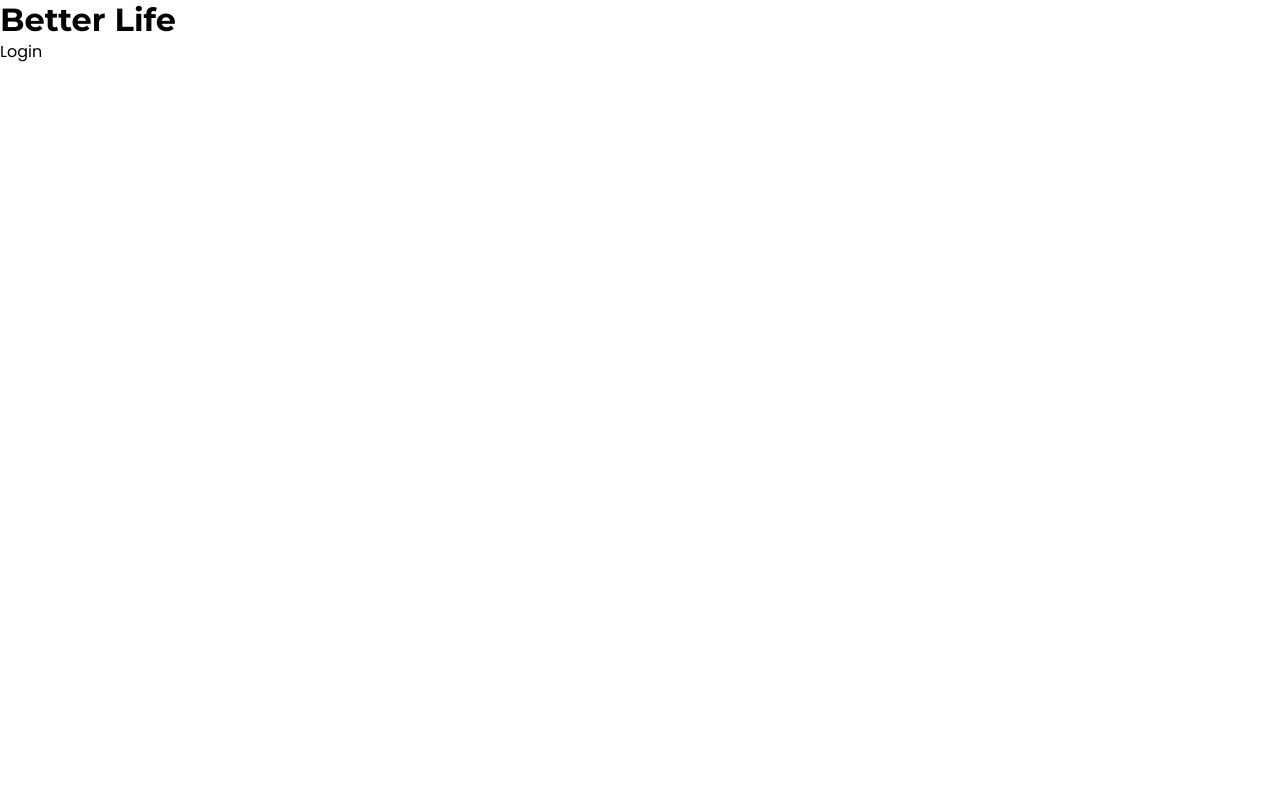
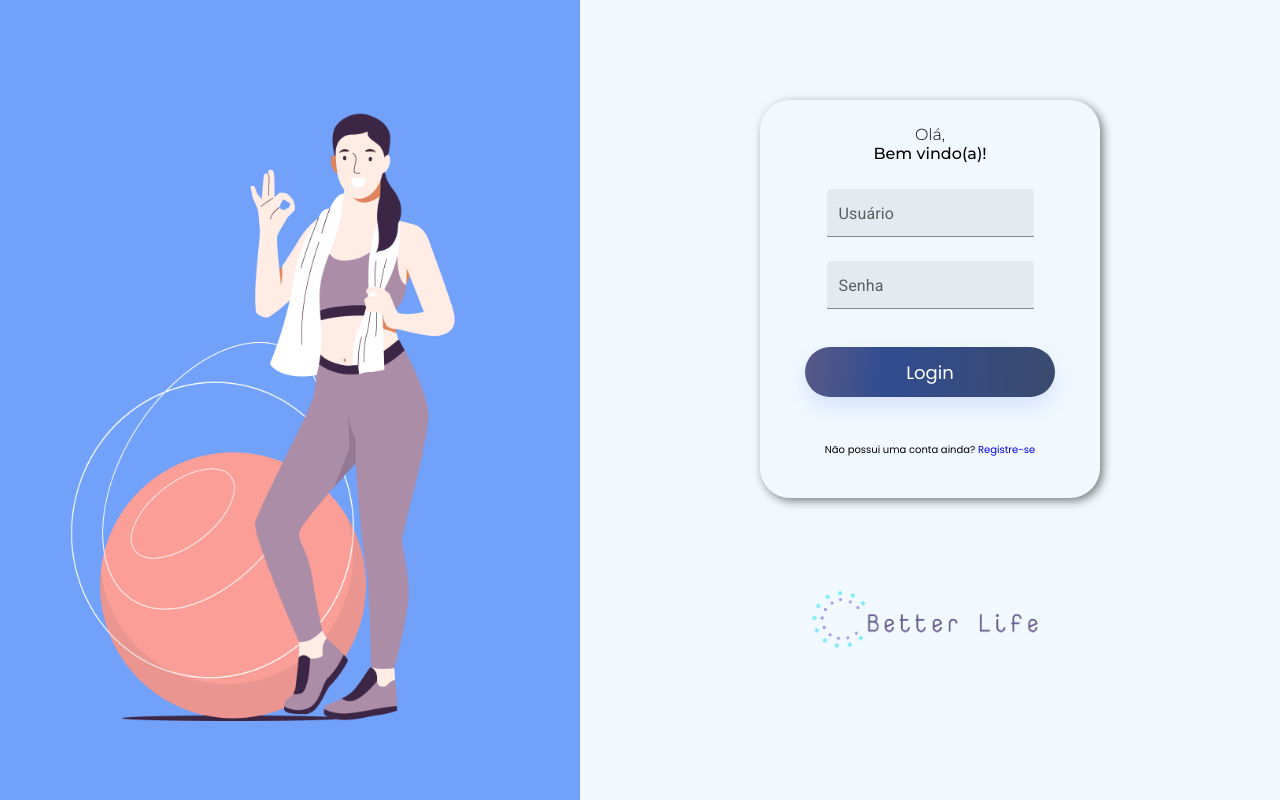
Before and after one commit to ManoelaCunha/better-life-app, a React (Create React App) app: page /login in a window 1280 px wide. Built offline with nearby package versions, Linux system fonts and the light colour scheme.

Commit message:
Feat(pages/login): Stylized login page with authentication function

```diff
--- a/package.json
+++ b/package.json
@@ -3,7 +3,7 @@
   "version": "0.1.0",
   "private": true,
   "dependencies": {
-    "@emotion/react": "^11.4.1",
+    "@emotion/react": "^11.5.0",
     "@emotion/styled": "^11.3.0",
     "@hookform/resolvers": "^2.8.2",
     "@material-ui/core": "^5.0.0-beta.5",
@@ -16,13 +16,15 @@
     "react": "^17.0.2",
     "react-dom": "^17.0.2",
     "react-google-charts": "^3.0.15",
+    "react-hook-form": "^7.17.4",
     "react-hot-toast": "^2.1.1",
     "react-icons": "^4.3.1",
     "react-router-dom": "^5.3.0",
     "react-scripts": "4.0.3",
     "react-toastify": "^8.0.3",
     "styled-components": "^5.3.1",
-    "web-vitals": "^1.0.1"
+    "web-vitals": "^1.0.1",
+    "yup": "^0.32.11"
   },
   "scripts": {
     "start": "react-scripts start",
--- a/public/index.html
+++ b/public/index.html
@@ -17,6 +17,7 @@
   <link rel="preconnect" href="https://fonts.gstatic.com" crossorigin />
   <link href="https://fonts.googleapis.com/css2?family=Montserrat:wght@100;200;300;400;500;600;700&display=swap"
     rel="stylesheet" />
+  <link rel="stylesheet" href="https://fonts.googleapis.com/css?family=Roboto:300,400,500,700&display=swap" />
   <!-- FONTS -->
 
 
--- a/src/App.js
+++ b/src/App.js
@@ -7,7 +7,6 @@ function App() {
     <div>
       <GlobalStyle />
       <div><Toaster /></div>
-      <h1>Better Life</h1>
       <Routes />
     </div>
   )
--- a/src/pages/Homepage/index.js
+++ b/src/pages/Homepage/index.js
@@ -18,8 +18,8 @@ const Homepage = ({ authenticated }) => {
         <img src={Logo} alt="Logo Better Life" />
         <span>Melhore sua vida com hábitos saudáveis</span>
         <div>
-          <Button text="Cadastre"></Button>
-          <Button text="Login">Login</Button>
+          <Button onClick = {() => handleNavigation("/signup")}text="Cadastre"></Button>
+          <Button onClick = {() => handleNavigation("/login")} text="Login">Login</Button>
         </div>
       </Content>
 
--- a/src/pages/Login/index.js
+++ b/src/pages/Login/index.js
@@ -1,9 +1,102 @@
-const Login = () => {
+import { Container, Background, Content, AnimationContainer } from "./style";
+import { Link, Redirect, useHistory } from "react-router-dom";
+import { useForm } from "react-hook-form";
+import * as yup from "yup";
+import { yupResolver } from "@hookform/resolvers/yup";
+import Button from "../../components/Button";
+import api from "../../services/api";
+import { TextField } from "@material-ui/core";
+import Logo from "../../assets/img/logo.png";
+import toast from "react-hot-toast";
+const Login = ({ authenticated, setAuthenticated }) => {
+  const history = useHistory();
+
+  const schema = yup.object().shape({
+    username: yup.string().required("Campo Obrigatório!"),
+    password: yup
+      .string()
+      .min(6, "Minimo de 6 caracteres.")
+      .required("Campo obrigatório!"),
+  });
+  const {
+    register,
+    handleSubmit,
+    formState: { errors },
+  } = useForm({
+    resolver: yupResolver(schema),
+  });
+
+  const onSubmitFunction = (data) => {
+    // Lógica para fazer as requisições / errors
+    console.log(data);
+    api
+      .post("/sessions/", data)
+      .then((response) => {
+        const { access } = response.data;
+        localStorage.setItem("@BetterLife:token", JSON.stringify(access));
+        setAuthenticated(true);
+        return history.push("/dashboard");
+      })
+
+      .catch((_) => {
+        toast.error("Usuário ou senha incorreto");
+      });
+  };
+
+  if (authenticated) {
+    return <Redirect to="dashboard" />;
+  }
+
   return (
-    <div>
-      <h1>Login</h1>
-    </div>
-  )
-}
+    <Container>
+      <Background />
+      <Content>
+        <AnimationContainer>
+          <form onSubmit={handleSubmit(onSubmitFunction)}>
+            <h2>
+              Olá,
+              <br />
+              <span>Bem vindo(a)!</span>
+            </h2>
+            <div>
+              <TextField
+                label="Usuário"
+                margin="normal"
+                variant="filled"
+                size="small"
+                color="primary"
+                {...register("username")}
+                error={!!errors.username}
+                helperText={errors.username?.message}
+              />
+            </div>
+            <div>
+              <TextField
+                label="Senha"
+                margin="normal"
+                variant="filled"
+                size="small"
+                type="password"
+                color="primary"
+                {...register("password")}
+                error={!!errors.password}
+                helperText={errors.password?.message}
+              />
+            </div>
+            <Button  type="submit" text="Login">
+              {" "}
+              Login{" "}
+            </Button>
+            {/* ESPAÇO PARA A FUNCIONALIDADE DE LOGIN COM O GOOGLE */}
+            <p>
+              Não possui uma conta ainda? <Link to="/signup">Registre-se</Link>{" "}
+            </p>
+          </form>
+          <img src={Logo} alt="Logo Better Life" />
+        </AnimationContainer>
+      </Content>
+    </Container>
+  );
+};
 
-export default Login
+export default Login;
--- a/src/pages/Login/style.js
+++ b/src/pages/Login/style.js
@@ -1 +1,74 @@
-import { styled } from "styled-components"
+import styled, { keyframes } from "styled-components";
+import LoginImg from "../../assets/img/ImgLogin.png";
+export const Container = styled.div`
+  height: 100vh;
+  display: flex;
+  align-items: stretch;
+  overflow: hidden;
+`;
+export const Background = styled.div`
+  @media (min-width: 1100px) {
+    flex: 1;
+    background: url(${LoginImg});
+    background-size: 500px;
+    background-color: #72a1f9;
+    background-repeat: no-repeat;
+    background-position: center;
+    height: 100vh;
+  }
+`;
+export const Content = styled.div`
+  display: flex;
+  flex-direction: column;
+  align-items: center;
+  width: 100%;
+  max-width: 700px;
+`;
+const leftAnimation = keyframes`
+from {
+        opacity: 0;
+        transform: translateX(500px);
+    }
+    to {
+        opacity: 1;
+        transform: translateX(0px)
+    }
+`;
+
+export const AnimationContainer = styled.div`
+  display: flex;
+  flex-direction: column;
+  align-items: center;
+  justify-content: center;
+  animation: ${leftAnimation} 1.5s;
+  form {
+    margin: 100px 0;
+    width: 340px;
+    text-align: center;
+    background: var(--whiteCity);
+    padding: 40px;
+    border-radius: 30px;
+    box-shadow: 3px 3px 10px rgba(0, 0, 0, 0.5);
+    button {
+      margin: 20px auto;
+    }
+    p {
+      margin-top: 25px;
+      font-size: 10px;
+    }
+    h2 {
+      margin-top: -15px;
+      margin-bottom: 10px;
+      font-size: 16px;
+      font-weight: 300;
+      span {
+        font-weight: 500;
+      }
+    }
+  }
+  img {
+    margin-top: -25px;
+    width: 250px;
+    opacity: 0.8;
+  }
+`;
--- a/src/providers/Habits/index.js
+++ b/src/providers/Habits/index.js
@@ -1,28 +1,33 @@
-import { createContext, useState } from 'react';
-import toast from 'react-hot-toast';
-import api from '../../services/api';
+import { createContext, useState } from "react";
+import toast from "react-hot-toast";
+import api from "../../services/api";
 
 export const HabitsContext = createContext();
 
 export const HabitProvider = ({ children }) => {
   const [habits, setHabits] = useState([]);
-    const token = 'eyJ0eXAiOiJKV1QiLCJhbGciOiJIUzI1NiJ9.eyJ0b2tlbl90eXBlIjoiYWNjZXNzIiwiZXhwIjoxNjM0OTIxNDMwLCJqdGkiOiI2NWVkY2I5ZDA5MDI0NzdkOGRkNjg4YWFkYjQxN2YwZCIsInVzZXJfaWQiOjE1M30.f5mSz1IpeRJKWtI9xdWObepZrJsG9b1qFTmCnxw6bt4';
+  const token =
+    "eyJ0eXAiOiJKV1QiLCJhbGciOiJIUzI1NiJ9.eyJ0b2tlbl90eXBlIjoiYWNjZXNzIiwiZXhwIjoxNjM0OTIxNDMwLCJqdGkiOiI2NWVkY2I5ZDA5MDI0NzdkOGRkNjg4YWFkYjQxN2YwZCIsInVzZXJfaWQiOjE1M30.f5mSz1IpeRJKWtI9xdWObepZrJsG9b1qFTmCnxw6bt4";
   const header = {
     headers: {
-            Authorization: `Bearer ${token}`
-        }
+      Authorization: `Bearer ${token}`,
+    },
   };
 
   const getHabits = () => {
-        api.get('/habits/personal/', header).then((resp) => {
+    api
+      .get("/habits/personal/", header)
+      .then((resp) => {
         setHabits(resp.data);
       })
       .catch((err) => console.log(err));
   };
 
   const removeHabits = (id) => {
-        api.delete(`/habits/${id}/`, header).then(() => toast.success('Habito deletado com sucesso.')
-        ).catch((err) => console.log(err));
+    api
+      .delete(`/habits/${id}/`, header)
+      .then(() => toast.success("Habito deletado com sucesso."))
+      .catch((err) => console.log(err));
     const newHabits = habits.filter((habit) => habit.id !== id);
     setHabits(newHabits);
   };
@@ -32,22 +37,26 @@ export const HabitProvider = ({ children }) => {
     if (newProgress >= 100) {
       isAchieved = true;
       newProgress = 100;
-            toast('Habito concluído!', {
-                icon: '👏',
+      toast("Habito concluído!", {
+        icon: "👏",
       });
     }
 
     const updatedHabit = {
-            "how_much_achieved": newProgress,
-            "achieved": isAchieved
-        }
-        api.patch(`/habits/${id}/`, updatedHabit, header).then(() => toast.success('Progresso do Habito incrementado.')).catch((err) => console.log(err));
+      how_much_achieved: newProgress,
+      achieved: isAchieved,
+    };
+    api
+      .patch(`/habits/${id}/`, updatedHabit, header)
+      .then(() => toast.success("Progresso do Habito incrementado."))
+      .catch((err) => console.log(err));
   };
 
   return (
-        <HabitsContext.Provider value={{ habits, getHabits, updateHabitProgress, removeHabits }}>
+    <HabitsContext.Provider
+      value={{ habits, getHabits, updateHabitProgress, removeHabits }}
+    >
       {children}
     </HabitsContext.Provider>
   );
-
 };
--- a/src/routes/index.js
+++ b/src/routes/index.js
@@ -1,30 +1,35 @@
 // import { useState } from "react"
-import { Route, Switch } from "react-router"
-import Dashboard from "../pages/Dashboard"
-import Homepage from "../pages/Homepage/index"
+import { Route, Switch } from "react-router";
+import { useState } from "react";
+import Dashboard from "../pages/Dashboard";
+import Homepage from "../pages/Homepage/index";
+import Login from "../pages/Login/index";
 
 const Routes = () => {
-  // const [authenticated, setAuthenticated] = useState(false)
+  const [authenticated, setAuthenticated] = useState(false);
 
   return (
     <Switch>
-      <Route exact path='/'>
+      <Route exact path="/">
         <Homepage />
       </Route>
-      <Route exact path='/login'>
-        Login
+      <Route exact path="/login">
+        <Login
+          authenticated={authenticated}
+          setAuthenticated={setAuthenticated}
+        />
       </Route>
-      <Route exact path='/signup'>
+      <Route exact path="/signup">
         Cadastrar
       </Route>
-      <Route exact path='/dashboard'>
+      <Route exact path="/dashboard">
         <Dashboard />
       </Route>
-      <Route exact path='/groups'>
+      <Route exact path="/groups">
         Grupos
       </Route>
     </Switch>
-  )
-}
+  );
+};
 
-export default Routes
+export default Routes;
--- a/src/styles/global.js
+++ b/src/styles/global.js
@@ -8,7 +8,7 @@ export default createGlobalStyle`
         outline: 0;
     }
     :root {
-        --background-color: #ffff;
+        --background-color: #F2F9FE;
     }
     body{
         background-color: var(--background-color);
```
Also changed, not shown: src/assets/img/ImgLogin.png (added), 1 other file (tests, documents, lock files or other folders). Lines whose indentation alone changed are shown as unchanged.
